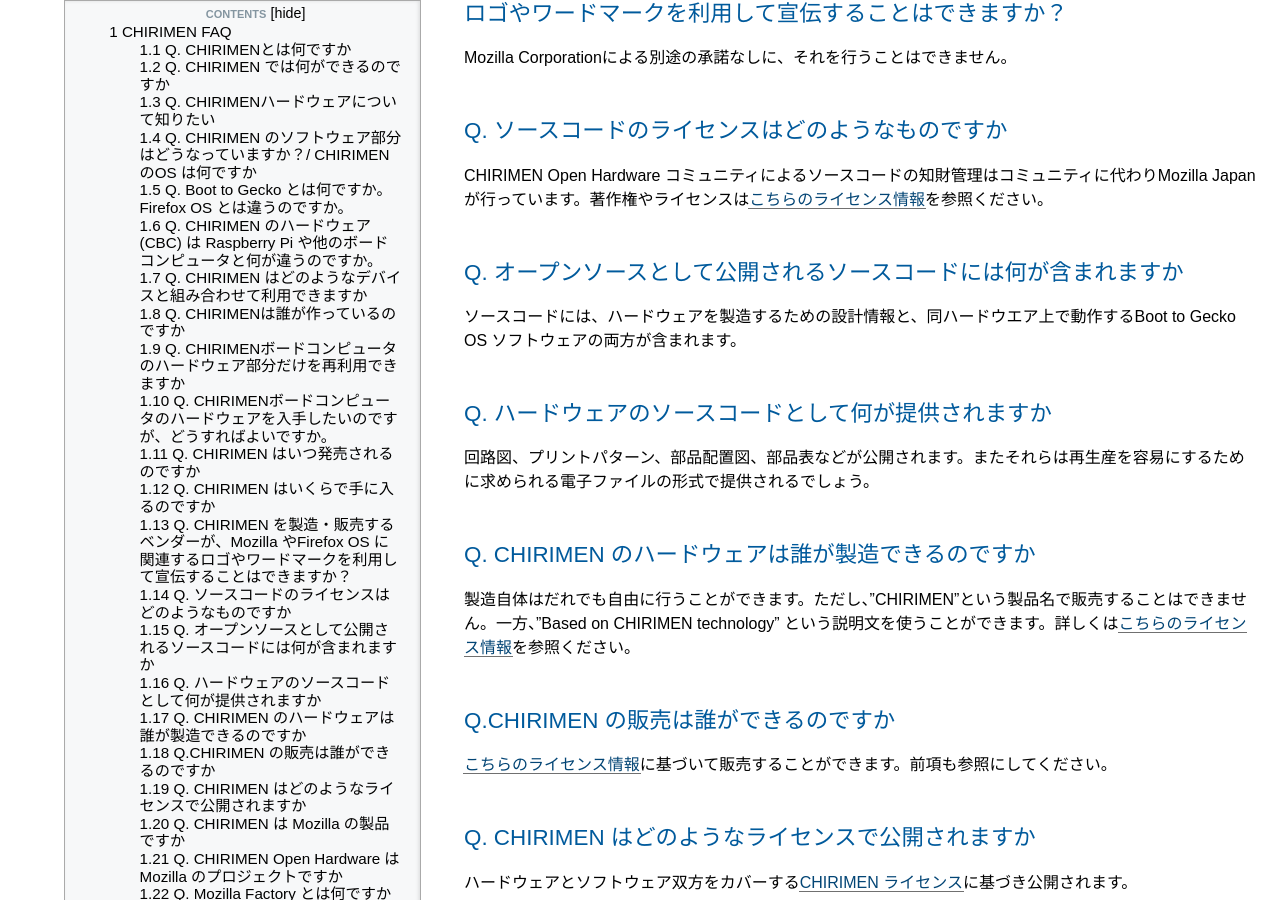
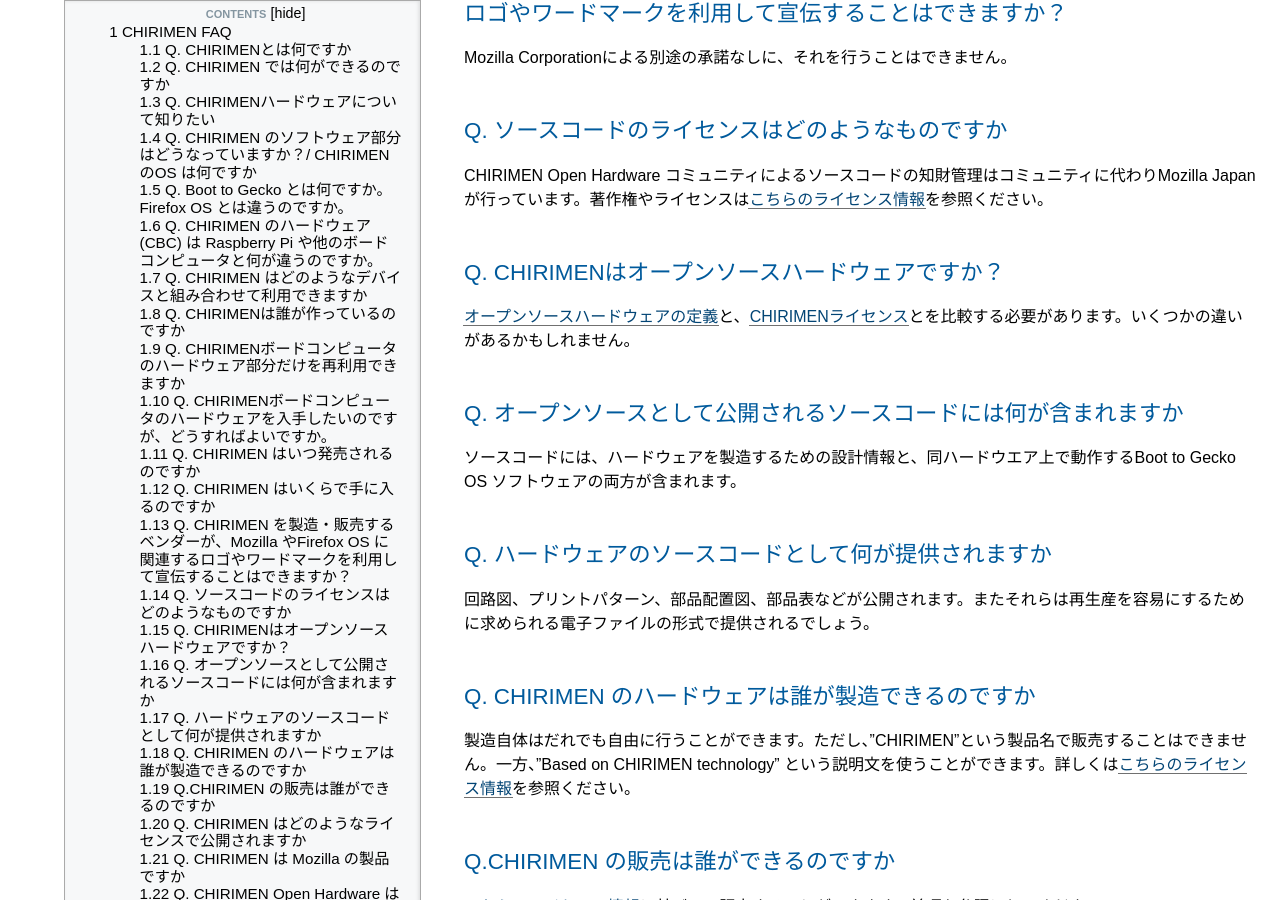
Before and after one commit to chirimen-oh/chirimen-oh.github.io, a Jekyll site: the page built from docs/ja/FAQ.md, in a window 1280 px wide and 900 px high, scrolled down 2365 px. Built offline with Jekyll 4.4.1, drawn with Linux system fonts in a browser that asks for light colours; nearby versions of some CDN libraries; some of the changed text lies outside the part shown.

Commit message:
Update FAQ.md

```diff
--- a/docs/ja/FAQ.md
+++ b/docs/ja/FAQ.md
@@ -51,6 +51,9 @@ Mozilla Corporationによる別途の承諾なしに、それを行うことは
 ## Q. ソースコードのライセンスはどのようなものですか
 CHIRIMEN Open Hardware コミュニティによるソースコードの知財管理はコミュニティに代わりMozilla Japan が行っています。著作権やライセンスは[こちらのライセンス情報](https://chirimen-oh.github.io/license/)を参照ください。
 
+## Q. CHIRIMENはオープンソースハードウェアですか？
+[オープンソースハードウェアの定義](http://freedomdefined.org/OSHW/translations/ja)と、[CHIRIMENライセンス](https://chirimen-oh.github.io/license/)とを比較する必要があります。いくつかの違いがあるかもしれません。
+
 ## Q. オープンソースとして公開されるソースコードには何が含まれますか
 ソースコードには、ハードウェアを製造するための設計情報と、同ハードウエア上で動作するBoot to Gecko OS ソフトウェアの両方が含まれます。
 
```
